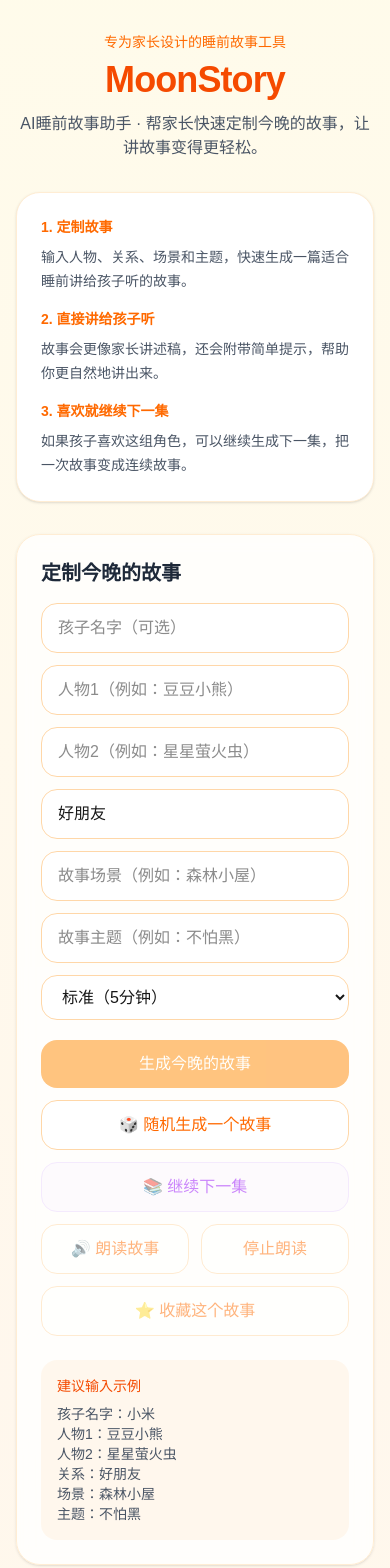
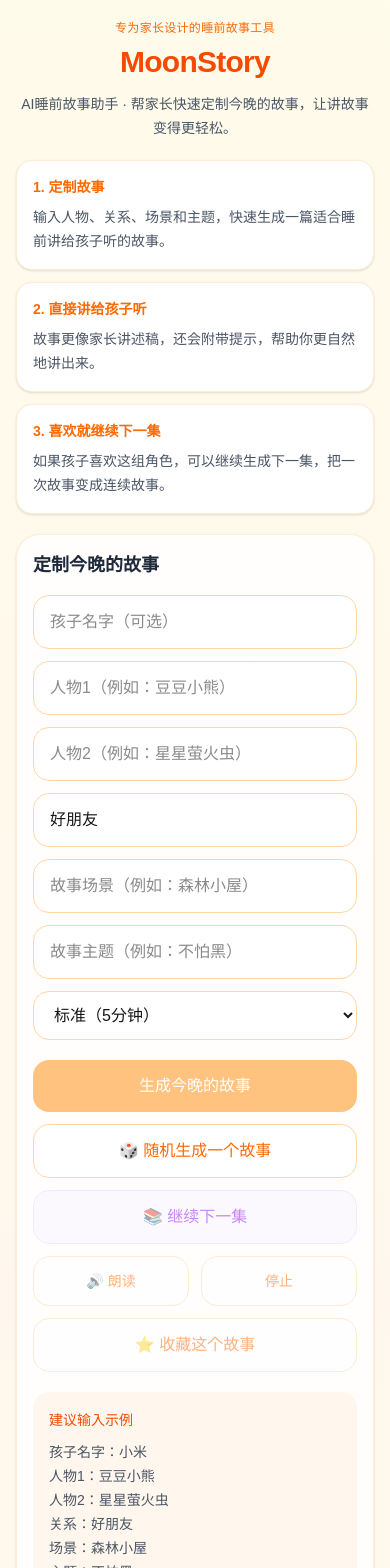
Before and after one commit to wangdabao-app/story-app, a Next.js app: page / in a window 390 px wide. Shown: the top 1568 px of the page. Built offline with nearby package versions, Linux system fonts and the light colour scheme.

Commit message:
optimize mobile layout

```diff
--- a/app/page.tsx
+++ b/app/page.tsx
@@ -130,6 +130,7 @@ export default function Home() {
       setTitle(data.title || "今晚的小故事");
       setStory(data.story || "");
       setStoryTip(data.storyTip || "");
+      window.scrollTo({ top: 0, behavior: "smooth" });
     } catch {
       setError("网络开小差了，请稍后再试。");
     } finally {
@@ -178,6 +179,7 @@ export default function Home() {
       setTitle(data.title || "新的故事");
       setStory(data.story || "");
       setStoryTip(data.storyTip || "");
+      window.scrollTo({ top: 0, behavior: "smooth" });
     } catch {
       setError("网络开小差了，请稍后再试。");
     } finally {
@@ -256,30 +258,32 @@ export default function Home() {
   };
 
   return (
-    <main className="min-h-screen bg-gradient-to-b from-amber-50 via-orange-50 to-yellow-50 px-4 py-8">
-      <div className="mx-auto max-w-6xl">
-        <div className="mb-8 text-center">
-          <p className="mb-2 text-sm text-orange-500">专为家长设计的睡前故事工具</p>
-          <h1 className="text-4xl font-bold tracking-tight text-orange-600">MoonStory</h1>
-          <p className="mx-auto mt-3 max-w-2xl text-gray-600">
+    <main className="min-h-screen bg-gradient-to-b from-amber-50 via-orange-50 to-yellow-50">
+      <div className="mx-auto max-w-6xl px-4 py-5 sm:px-6 sm:py-8">
+        <div className="mb-5 text-center sm:mb-8">
+          <p className="mb-2 text-xs font-medium tracking-wide text-orange-500 sm:text-sm">
+            专为家长设计的睡前故事工具
+          </p>
+          <h1 className="text-3xl font-bold tracking-tight text-orange-600 sm:text-4xl">MoonStory</h1>
+          <p className="mx-auto mt-3 max-w-2xl text-sm leading-6 text-gray-600 sm:text-base">
             AI睡前故事助手 · 帮家长快速定制今晚的故事，让讲故事变得更轻松。
           </p>
         </div>
 
-        <div className="mb-8 grid gap-4 rounded-3xl border border-orange-100 bg-white p-6 shadow-sm md:grid-cols-3">
-          <div>
+        <div className="mb-5 grid gap-3 sm:mb-8 sm:gap-4 md:grid-cols-3">
+          <div className="rounded-2xl border border-orange-100 bg-white p-4 shadow-sm">
             <p className="text-sm font-semibold text-orange-500">1. 定制故事</p>
             <p className="mt-2 text-sm leading-6 text-gray-600">
               输入人物、关系、场景和主题，快速生成一篇适合睡前讲给孩子听的故事。
             </p>
           </div>
-          <div>
+          <div className="rounded-2xl border border-orange-100 bg-white p-4 shadow-sm">
             <p className="text-sm font-semibold text-orange-500">2. 直接讲给孩子听</p>
             <p className="mt-2 text-sm leading-6 text-gray-600">
-              故事会更像家长讲述稿，还会附带简单提示，帮助你更自然地讲出来。
+              故事更像家长讲述稿，还会附带提示，帮助你更自然地讲出来。
             </p>
           </div>
-          <div>
+          <div className="rounded-2xl border border-orange-100 bg-white p-4 shadow-sm">
             <p className="text-sm font-semibold text-orange-500">3. 喜欢就继续下一集</p>
             <p className="mt-2 text-sm leading-6 text-gray-600">
               如果孩子喜欢这组角色，可以继续生成下一集，把一次故事变成连续故事。
@@ -287,57 +291,57 @@ export default function Home() {
           </div>
         </div>
 
-        <div className="grid gap-6 lg:grid-cols-[380px_1fr]">
-          <section className="rounded-3xl border border-orange-100 bg-white/80 p-6 shadow-sm backdrop-blur">
-            <h2 className="mb-4 text-xl font-semibold text-gray-800">定制今晚的故事</h2>
+        <div className="grid gap-5 lg:grid-cols-[380px_1fr]">
+          <section className="rounded-3xl border border-orange-100 bg-white/90 p-4 shadow-sm sm:p-6">
+            <h2 className="mb-4 text-lg font-semibold text-gray-800 sm:text-xl">定制今晚的故事</h2>
 
             <div className="space-y-3">
               <input
                 value={childName}
                 onChange={(e) => setChildName(e.target.value)}
                 placeholder="孩子名字（可选）"
-                className="w-full rounded-2xl border border-orange-200 bg-white px-4 py-3 outline-none transition focus:border-orange-400"
+                className="w-full rounded-2xl border border-orange-200 bg-white px-4 py-3.5 text-base outline-none transition focus:border-orange-400"
               />
 
               <input
                 value={char1}
                 onChange={(e) => setChar1(e.target.value)}
                 placeholder="人物1（例如：豆豆小熊）"
-                className="w-full rounded-2xl border border-orange-200 bg-white px-4 py-3 outline-none transition focus:border-orange-400"
+                className="w-full rounded-2xl border border-orange-200 bg-white px-4 py-3.5 text-base outline-none transition focus:border-orange-400"
               />
 
               <input
                 value={char2}
                 onChange={(e) => setChar2(e.target.value)}
                 placeholder="人物2（例如：星星萤火虫）"
-                className="w-full rounded-2xl border border-orange-200 bg-white px-4 py-3 outline-none transition focus:border-orange-400"
+                className="w-full rounded-2xl border border-orange-200 bg-white px-4 py-3.5 text-base outline-none transition focus:border-orange-400"
               />
 
               <input
                 value={relation}
                 onChange={(e) => setRelation(e.target.value)}
                 placeholder="人物关系（例如：好朋友）"
-                className="w-full rounded-2xl border border-orange-200 bg-white px-4 py-3 outline-none transition focus:border-orange-400"
+                className="w-full rounded-2xl border border-orange-200 bg-white px-4 py-3.5 text-base outline-none transition focus:border-orange-400"
               />
 
               <input
                 value={scene}
                 onChange={(e) => setScene(e.target.value)}
                 placeholder="故事场景（例如：森林小屋）"
-                className="w-full rounded-2xl border border-orange-200 bg-white px-4 py-3 outline-none transition focus:border-orange-400"
+                className="w-full rounded-2xl border border-orange-200 bg-white px-4 py-3.5 text-base outline-none transition focus:border-orange-400"
               />
 
               <input
                 value={theme}
                 onChange={(e) => setTheme(e.target.value)}
                 placeholder="故事主题（例如：不怕黑）"
-                className="w-full rounded-2xl border border-orange-200 bg-white px-4 py-3 outline-none transition focus:border-orange-400"
+                className="w-full rounded-2xl border border-orange-200 bg-white px-4 py-3.5 text-base outline-none transition focus:border-orange-400"
               />
 
               <select
                 value={length}
                 onChange={(e) => setLength(e.target.value)}
-                className="w-full rounded-2xl border border-orange-200 bg-white px-4 py-3 outline-none transition focus:border-orange-400"
+                className="w-full rounded-2xl border border-orange-200 bg-white px-4 py-3.5 text-base outline-none transition focus:border-orange-400"
               >
                 <option>短故事（3分钟）</option>
                 <option>标准（5分钟）</option>
@@ -345,20 +349,20 @@ export default function Home() {
               </select>
             </div>
 
-            {error && <div className="mt-4 rounded-2xl bg-red-50 px-4 py-3 text-sm text-red-500">{error}</div>}
+            {error && <div className="mt-4 rounded-2xl bg-red-50 px-4 py-3 text-sm leading-6 text-red-500">{error}</div>}
 
-            <div className="mt-5 grid gap-3">
+            <div className="mt-5 space-y-3">
               <button
                 onClick={generateStory}
                 disabled={!canGenerate}
-                className="rounded-2xl bg-orange-400 px-4 py-3 font-medium text-white transition hover:bg-orange-500 disabled:cursor-not-allowed disabled:opacity-50"
+                className="w-full rounded-2xl bg-orange-400 px-4 py-3.5 text-base font-medium text-white transition hover:bg-orange-500 disabled:cursor-not-allowed disabled:opacity-50"
               >
                 {loading ? "生成中..." : "生成今晚的故事"}
               </button>
 
               <button
                 onClick={fillRandomStoryInputs}
-                className="rounded-2xl border border-orange-200 bg-white px-4 py-3 font-medium text-orange-500 transition hover:bg-orange-50"
+                className="w-full rounded-2xl border border-orange-200 bg-white px-4 py-3.5 text-base font-medium text-orange-500 transition hover:bg-orange-50"
               >
                 🎲 随机生成一个故事
               </button>
@@ -366,7 +370,7 @@ export default function Home() {
               <button
                 onClick={generateNextStory}
                 disabled={!story || loading}
-                className="rounded-2xl border border-purple-200 bg-purple-50 px-4 py-3 font-medium text-purple-600 transition hover:bg-purple-100 disabled:cursor-not-allowed disabled:opacity-50"
+                className="w-full rounded-2xl border border-purple-200 bg-purple-50 px-4 py-3.5 text-base font-medium text-purple-600 transition hover:bg-purple-100 disabled:cursor-not-allowed disabled:opacity-50"
               >
                 📚 继续下一集
               </button>
@@ -375,30 +379,30 @@ export default function Home() {
                 <button
                   onClick={readStory}
                   disabled={!story || isSpeaking}
-                  className="rounded-2xl border border-orange-200 bg-white px-4 py-3 font-medium text-orange-500 transition hover:bg-orange-50 disabled:cursor-not-allowed disabled:opacity-50"
+                  className="rounded-2xl border border-orange-200 bg-white px-3 py-3.5 text-sm font-medium text-orange-500 transition hover:bg-orange-50 disabled:cursor-not-allowed disabled:opacity-50 sm:text-base"
                 >
-                  🔊 朗读故事
+                  🔊 朗读
                 </button>
 
                 <button
                   onClick={stopReading}
                   disabled={!isSpeaking}
-                  className="rounded-2xl border border-orange-200 bg-white px-4 py-3 font-medium text-orange-500 transition hover:bg-orange-50 disabled:cursor-not-allowed disabled:opacity-50"
+                  className="rounded-2xl border border-orange-200 bg-white px-3 py-3.5 text-sm font-medium text-orange-500 transition hover:bg-orange-50 disabled:cursor-not-allowed disabled:opacity-50 sm:text-base"
                 >
-                  停止朗读
+                  停止
                 </button>
               </div>
 
               <button
                 onClick={saveCurrentStory}
                 disabled={!story}
-                className="rounded-2xl border border-orange-200 bg-white px-4 py-3 font-medium text-orange-500 transition hover:bg-orange-50 disabled:cursor-not-allowed disabled:opacity-50"
+                className="w-full rounded-2xl border border-orange-200 bg-white px-4 py-3.5 text-base font-medium text-orange-500 transition hover:bg-orange-50 disabled:cursor-not-allowed disabled:opacity-50"
               >
                 ⭐ 收藏这个故事
               </button>
             </div>
 
-            <div className="mt-6 rounded-2xl bg-orange-50 p-4 text-sm text-gray-600">
+            <div className="mt-5 rounded-2xl bg-orange-50 p-4 text-sm leading-6 text-gray-600">
               <p className="font-medium text-orange-600">建议输入示例</p>
               <p className="mt-2">孩子名字：小米</p>
               <p>人物1：豆豆小熊</p>
@@ -409,40 +413,44 @@ export default function Home() {
             </div>
           </section>
 
-          <section className="space-y-6">
-            <div className="rounded-[28px] border border-orange-100 bg-white p-8 shadow-sm">
+          <section className="space-y-5">
+            <div className="rounded-3xl border border-orange-100 bg-white p-4 shadow-sm sm:p-6 md:p-8">
               {!story ? (
-                <div className="flex min-h-[420px] items-center justify-center rounded-[24px] bg-gradient-to-br from-amber-50 to-orange-50 p-8 text-center text-gray-500">
+                <div className="flex min-h-[280px] items-center justify-center rounded-[24px] bg-gradient-to-br from-amber-50 to-orange-50 p-6 text-center text-gray-500 sm:min-h-[380px]">
                   <div>
-                    <div className="mb-4 text-5xl">🌙</div>
-                    <p className="text-lg font-medium text-gray-700">今晚的故事还没开始</p>
-                    <p className="mt-2 text-sm text-gray-500">
+                    <div className="mb-4 text-4xl sm:text-5xl">🌙</div>
+                    <p className="text-base font-medium text-gray-700 sm:text-lg">今晚的故事还没开始</p>
+                    <p className="mt-2 text-sm leading-6 text-gray-500 sm:text-base">
                       输入几个关键词，MoonStory 会帮你准备一篇适合睡前讲给孩子听的温柔故事。
                     </p>
                   </div>
                 </div>
               ) : (
-                <div className="rounded-[24px] bg-gradient-to-br from-amber-50 to-yellow-50 p-6">
-                  <p className="mb-2 text-sm text-orange-500">今晚的睡前故事</p>
-                  <h2 className="mb-5 text-3xl font-bold text-orange-600">{title}</h2>
-                  <div className="whitespace-pre-line text-[18px] leading-9 text-gray-700">{story}</div>
+                <div className="rounded-[24px] bg-gradient-to-br from-amber-50 to-yellow-50 p-4 sm:p-6">
+                  <p className="mb-2 text-xs font-medium text-orange-500 sm:text-sm">今晚的睡前故事</p>
+                  <h2 className="mb-4 text-2xl font-bold leading-tight text-orange-600 sm:mb-5 sm:text-3xl">
+                    {title}
+                  </h2>
+                  <div className="whitespace-pre-line text-[17px] leading-8 text-gray-700 sm:text-[18px] sm:leading-9">
+                    {story}
+                  </div>
 
                   {storyTip && (
-                    <div className="mt-6 rounded-2xl bg-white/70 p-4">
+                    <div className="mt-5 rounded-2xl bg-white/80 p-4">
                       <p className="mb-2 text-sm font-semibold text-orange-500">讲故事小提示</p>
                       <p className="whitespace-pre-line text-sm leading-7 text-gray-600">{storyTip}</p>
                     </div>
                   )}
 
-                  <div className="mt-6 rounded-2xl border border-purple-200 bg-purple-50 p-4">
+                  <div className="mt-5 rounded-2xl border border-purple-200 bg-purple-50 p-4">
                     <p className="text-sm font-semibold text-purple-600">孩子喜欢这篇故事？</p>
                     <p className="mt-2 text-sm leading-6 text-gray-600">
-                      你可以直接点击“继续下一集”，沿用同样的角色和设定，继续往下讲。
+                      可以直接继续下一集，沿用同样的角色和设定，把睡前故事讲成一个连续系列。
                     </p>
                     <button
                       onClick={generateNextStory}
                       disabled={loading}
-                      className="mt-3 rounded-xl bg-purple-500 px-4 py-2 text-sm font-medium text-white transition hover:bg-purple-600 disabled:cursor-not-allowed disabled:opacity-50"
+                      className="mt-3 w-full rounded-xl bg-purple-500 px-4 py-3 text-sm font-medium text-white transition hover:bg-purple-600 disabled:cursor-not-allowed disabled:opacity-50 sm:w-auto"
                     >
                       📚 继续这个故事
                     </button>
@@ -451,9 +459,9 @@ export default function Home() {
               )}
             </div>
 
-            <div className="rounded-3xl border border-orange-100 bg-white p-6 shadow-sm">
-              <h3 className="mb-4 text-xl font-semibold text-gray-800">家长使用建议</h3>
-              <div className="grid gap-4 md:grid-cols-3">
+            <div className="rounded-3xl border border-orange-100 bg-white p-4 shadow-sm sm:p-6">
+              <h3 className="mb-4 text-lg font-semibold text-gray-800 sm:text-xl">家长使用建议</h3>
+              <div className="grid gap-3 md:grid-cols-3 md:gap-4">
                 <div className="rounded-2xl bg-orange-50 p-4">
                   <p className="text-sm font-semibold text-orange-500">讲之前</p>
                   <p className="mt-2 text-sm leading-6 text-gray-600">
@@ -469,20 +477,20 @@ export default function Home() {
                 <div className="rounded-2xl bg-orange-50 p-4">
                   <p className="text-sm font-semibold text-orange-500">讲完后</p>
                   <p className="mt-2 text-sm leading-6 text-gray-600">
-                    如果孩子很喜欢这组角色，第二天可以直接继续下一集，形成连续故事习惯。
+                    如果孩子很喜欢这组角色，第二天可以继续下一集，形成固定的睡前仪式感。
                   </p>
                 </div>
               </div>
             </div>
 
-            <div className="rounded-3xl border border-orange-100 bg-white p-6 shadow-sm">
+            <div className="rounded-3xl border border-orange-100 bg-white p-4 shadow-sm sm:p-6">
               <div className="mb-4 flex items-center justify-between">
-                <h3 className="text-xl font-semibold text-gray-800">我的收藏</h3>
-                <span className="text-sm text-gray-400">{savedStories.length} 个故事</span>
+                <h3 className="text-lg font-semibold text-gray-800 sm:text-xl">我的收藏</h3>
+                <span className="text-xs text-gray-400 sm:text-sm">{savedStories.length} 个故事</span>
               </div>
 
               {savedStories.length === 0 ? (
-                <div className="rounded-2xl bg-gray-50 px-4 py-8 text-center text-gray-500">
+                <div className="rounded-2xl bg-gray-50 px-4 py-8 text-center text-sm text-gray-500 sm:text-base">
                   还没有收藏故事，先生成一个试试吧。
                 </div>
               ) : (
@@ -492,25 +500,25 @@ export default function Home() {
                       key={item.id}
                       className="rounded-2xl border border-orange-100 bg-orange-50/50 p-4"
                     >
-                      <div className="flex flex-col gap-3 md:flex-row md:items-start md:justify-between">
-                        <div className="min-w-0 flex-1">
-                          <h4 className="truncate text-lg font-semibold text-orange-600">{item.title}</h4>
-                          <p className="mt-1 text-sm text-gray-500">
+                      <div className="space-y-3">
+                        <div>
+                          <h4 className="text-base font-semibold text-orange-600 sm:text-lg">{item.title}</h4>
+                          <p className="mt-1 text-xs text-gray-500 sm:text-sm">
                             主题：{item.theme} · {formatTime(item.createdAt)}
                           </p>
                           <p className="mt-2 line-clamp-2 text-sm leading-6 text-gray-600">{item.story}</p>
                         </div>
 
-                        <div className="flex gap-2">
+                        <div className="grid grid-cols-2 gap-2">
                           <button
                             onClick={() => loadSavedStory(item)}
-                            className="rounded-xl bg-white px-3 py-2 text-sm font-medium text-orange-500 shadow-sm transition hover:bg-orange-100"
+                            className="rounded-xl bg-white px-3 py-2.5 text-sm font-medium text-orange-500 shadow-sm transition hover:bg-orange-100"
                           >
                             查看
                           </button>
                           <button
                             onClick={() => deleteSavedStory(item.id)}
-                            className="rounded-xl bg-white px-3 py-2 text-sm font-medium text-red-500 shadow-sm transition hover:bg-red-50"
+                            className="rounded-xl bg-white px-3 py-2.5 text-sm font-medium text-red-500 shadow-sm transition hover:bg-red-50"
                           >
                             删除
                           </button>
```
